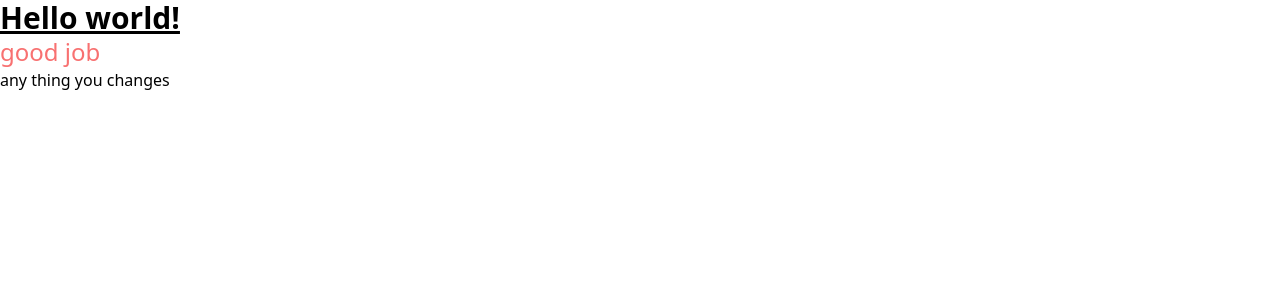
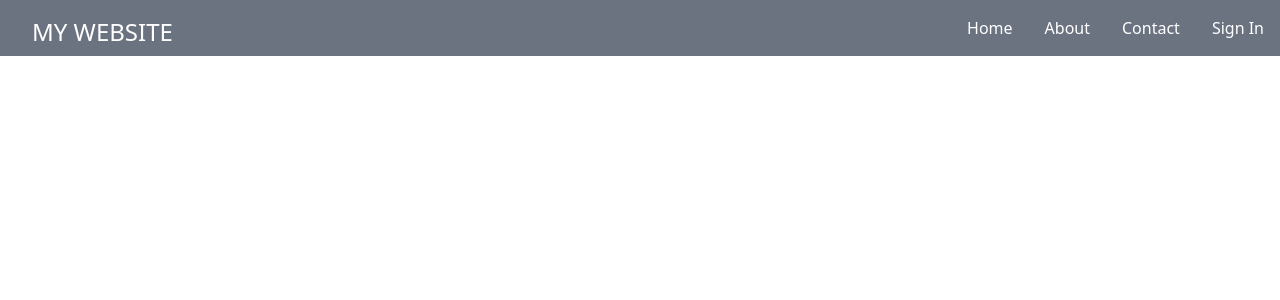
Before and after one commit to Deepak-Parsa/React_app, a React (Create React App) app: page / in a window 1280 px wide. Shown: the top 300 px of the page. Built offline with nearby package versions, Linux system fonts and the light colour scheme.

Commit message:
adding new file as Dashboard.js

```diff
--- a/src/App.js
+++ b/src/App.js
@@ -1,14 +1,11 @@
 
 import './App.css';
+import Dashboard from './components/Dashboard';
 
 function App() {
   return (
     <>
-      <h1 className="text-3xl font-bold underline">
-        Hello world!
-      </h1>
-      <p className="text-2xl text-red-400">good job</p>
-      <div>any thing you changes</div>
+      <Dashboard />
     </>
   );
 }
--- /dev/null
+++ b/src/components/Dashboard.js
@@ -0,0 +1,21 @@
+import React from 'react'
+
+const Dashboard = () => {
+    return (
+        <>
+            <div className='bg-gray-500 w-full h-14'>
+                <div className='flex justify-between pt-4'>
+                    <h1 className='pl-8 text-white text-2xl'>MY WEBSITE</h1>
+                    <ul className='flex '>
+                        <li className='mx-4 text-white cursor-pointer'>Home</li>
+                        <li className='mx-4 text-white cursor-pointer'>About</li>
+                        <li className='mx-4 text-white cursor-pointer'>Contact</li>
+                        <li className='mx-4 text-white cursor-pointer'>Sign In</li>
+                    </ul>
+                </div>
+            </div>
+        </>
+    )
+}
+
+export default Dashboard
```
